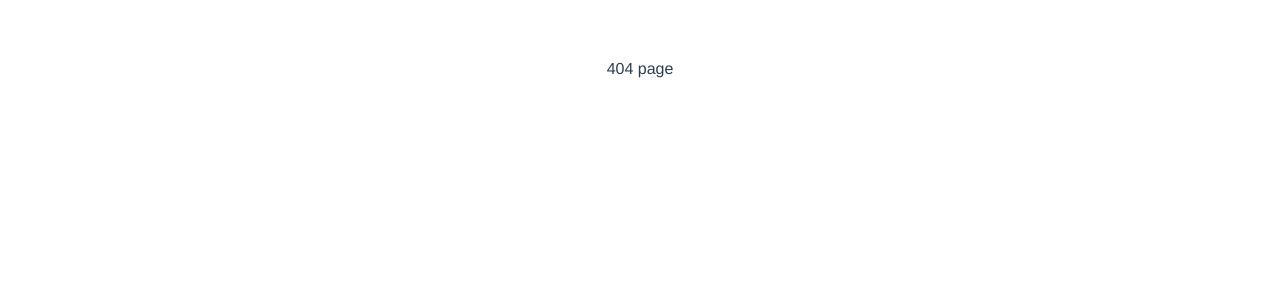
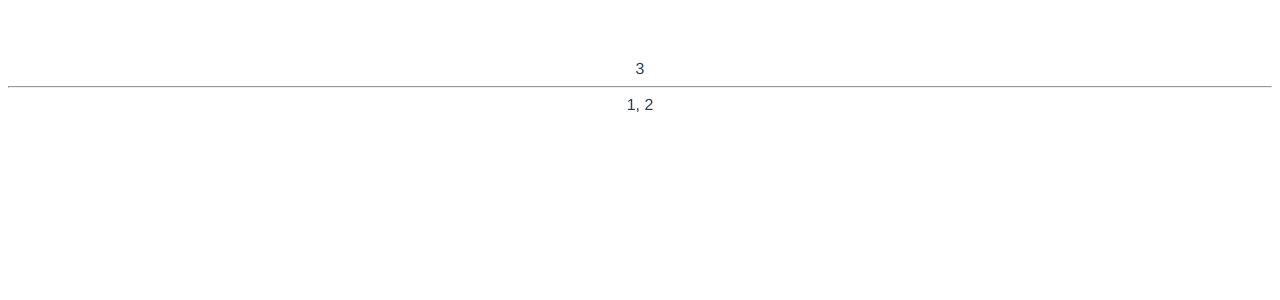
Before and after one commit to MinJaehyun/study-vue, a Vue app: page /callbyval in a window 1280 px wide. Shown: the top 300 px of the page. Built offline with nearby package versions, Linux system fonts and the light colour scheme.

Commit message:
callbyvalue&ref

```diff
--- /dev/null
+++ b/src/components/study/220527/CallByRef.vue
@@ -0,0 +1,51 @@
+<template>
+  <div>
+    <!--    {{ test }}-->
+    {{ sumWithDeepCopy(testObj) }}
+  </div>
+</template>
+
+<script lang="ts">
+import { defineComponent } from 'vue';
+
+export default defineComponent({
+  name: 'CallByRef',
+  data() {
+    return {
+      testObj: {
+        num1: 1,
+        num2: 2,
+      },
+    };
+  },
+  methods: {
+    refSum(testObj: any) {
+      console.log(testObj);
+      const { num1, num2 } = testObj;
+      testObj.num1 = 5;
+      testObj.num2 = 6;
+      // console.log(testObj.num1);
+      return num1 + num2;
+    },
+    sumWithDeepCopy(obj: any) {
+      const { num1, num2 } = obj;
+      const formattedObj = JSON.stringify(obj);
+      const parsedObj = JSON.parse(formattedObj);
+      parsedObj.num1 = 2;
+      parsedObj.num2 = 3;
+      console.log(obj.num1);
+      return num1 + num2;
+    },
+  },
+  // created() {
+  //   this.refSum(this.testObj);
+  // },
+  // computed: {
+  //   test() {
+  //     return this.refSum(this.testObj);
+  //   },
+  // },
+});
+</script>
+
+<style scoped></style>
--- /dev/null
+++ b/src/components/study/220527/CallByVal.vue
@@ -0,0 +1,31 @@
+<template>
+  <div>
+    {{ sum(num1, num2) }}
+    <hr />
+    {{ num1 }}, {{ num2 }}
+  </div>
+</template>
+
+<script lang="ts">
+import { defineComponent } from 'vue';
+
+export default defineComponent({
+  name: 'CallByVal',
+  data() {
+    return {
+      num1: 1,
+      num2: 2,
+    };
+  },
+  methods: {
+    sum(num1: number, num2: number) {
+      const result = num1 + num2;
+      num1 = 0;
+      num2 = 0;
+      return result;
+    },
+  },
+});
+</script>
+
+<style scoped></style>
```
Also changed, not shown: src/routes/index.ts (+10 -0 lines).
